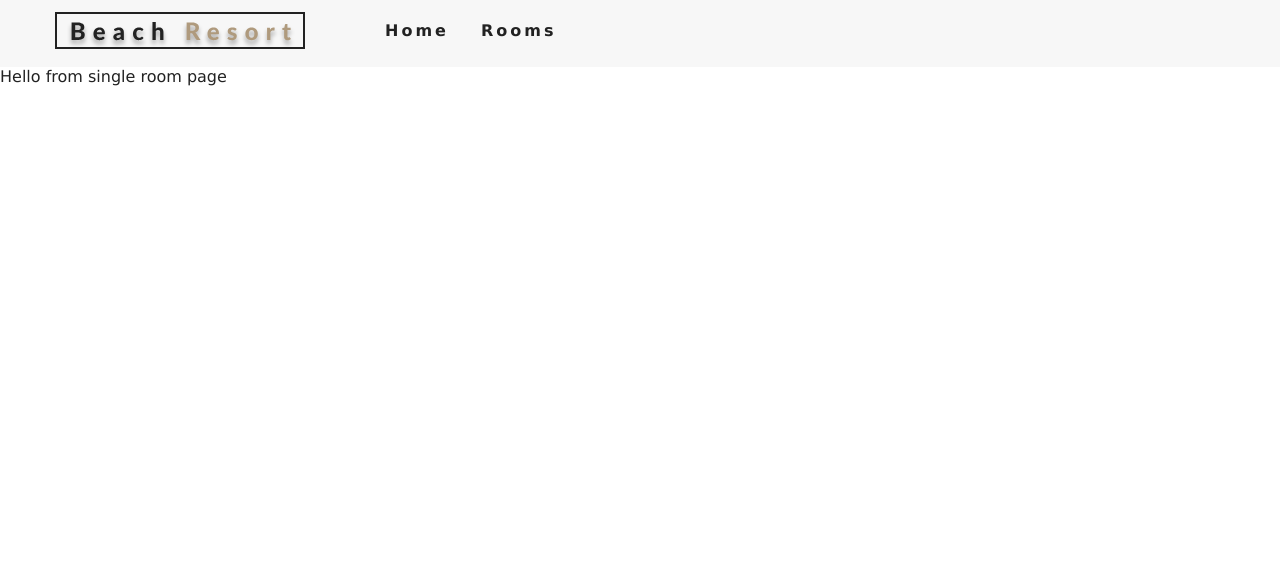
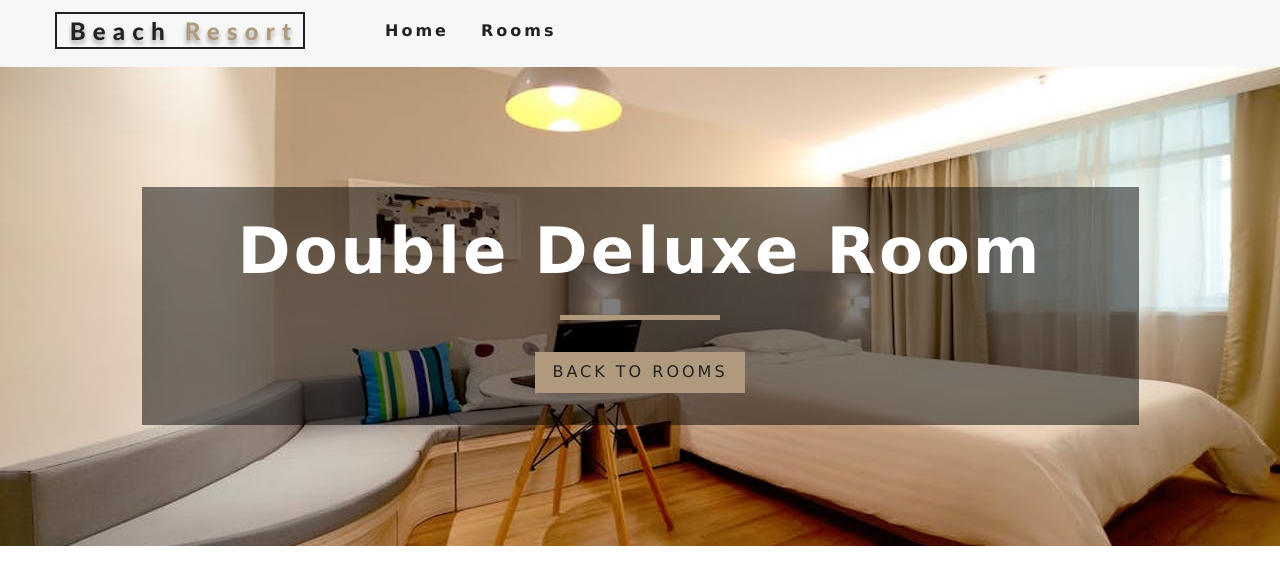
Before and after one commit to nadia643/beach-resort-react, a React (Create React App) app: page /rooms/double-deluxe in a window 1280 px wide. Shown: the top 584 px of the page. Built offline with nearby package versions, Linux system fonts and the light colour scheme.

Commit message:
added const n single room

```diff
--- a/src/Context.js
+++ b/src/Context.js
@@ -37,9 +37,17 @@
         return tempItems
     }
 
+    getRoom = (slug) => {
+        let tempRooms = [...this.state.rooms];
+        const room = tempRooms.find((room) => room.slug === slug)
+        return room;
+    }
+
     render() {
         return (
-        <RoomContext.Provider value={{...this.state}}>
+        <RoomContext.Provider value={{
+            ...this.state,
+            getRoom: this.getRoom}}>
             {this.props.children}
         </RoomContext.Provider>
         )
--- a/src/pages/SingleRoom.js
+++ b/src/pages/SingleRoom.js
@@ -1,11 +1,44 @@
-import React, { Component } from 'react'
+import React, { Component } from 'react';
+import defaultBcg from '../images/room-1.jpeg';
+import Hero from '../components/Hero';
+import Banner from '../components/Banner';
+import { Link } from 'react-router-dom';
+import { RoomContext } from '../Context';
 
 export default class SingleRoom extends Component {
+    constructor(props) {
+        super(props)
+        // console.log(this.props)
+        this.state = {
+            slug: this.props.match.params.slug,
+            defaultBcg
+        }
+    }
+    static contextType = RoomContext;
+    // componentDidMount() {}
     render() {
+        const { getRoom } = this.context;
+        const room = getRoom(this.state.slug);
+        if (!room) {
+            return ( <div className="error">
+                <h3>No such room could be found...</h3>
+                <Link to='./rooms' className="btn-primary">
+                    Back to rooms
+                </Link>
+            </div>
+        );
+    }
+
+    const {name, description, capacity, size, price, extras, breakfast, pets, images} = room
+        console.log(room);
         return (
-            <div>
-                Hello from single room page
-            </div>
+            <Hero hero='roomsHero'>
+            <Banner title = {`${name} room`}>
+                <Link to='./rooms' className="btn-primary">
+                    Back to rooms
+                </Link>
+            </Banner>
+            </Hero>
         )
     }
 }
```
